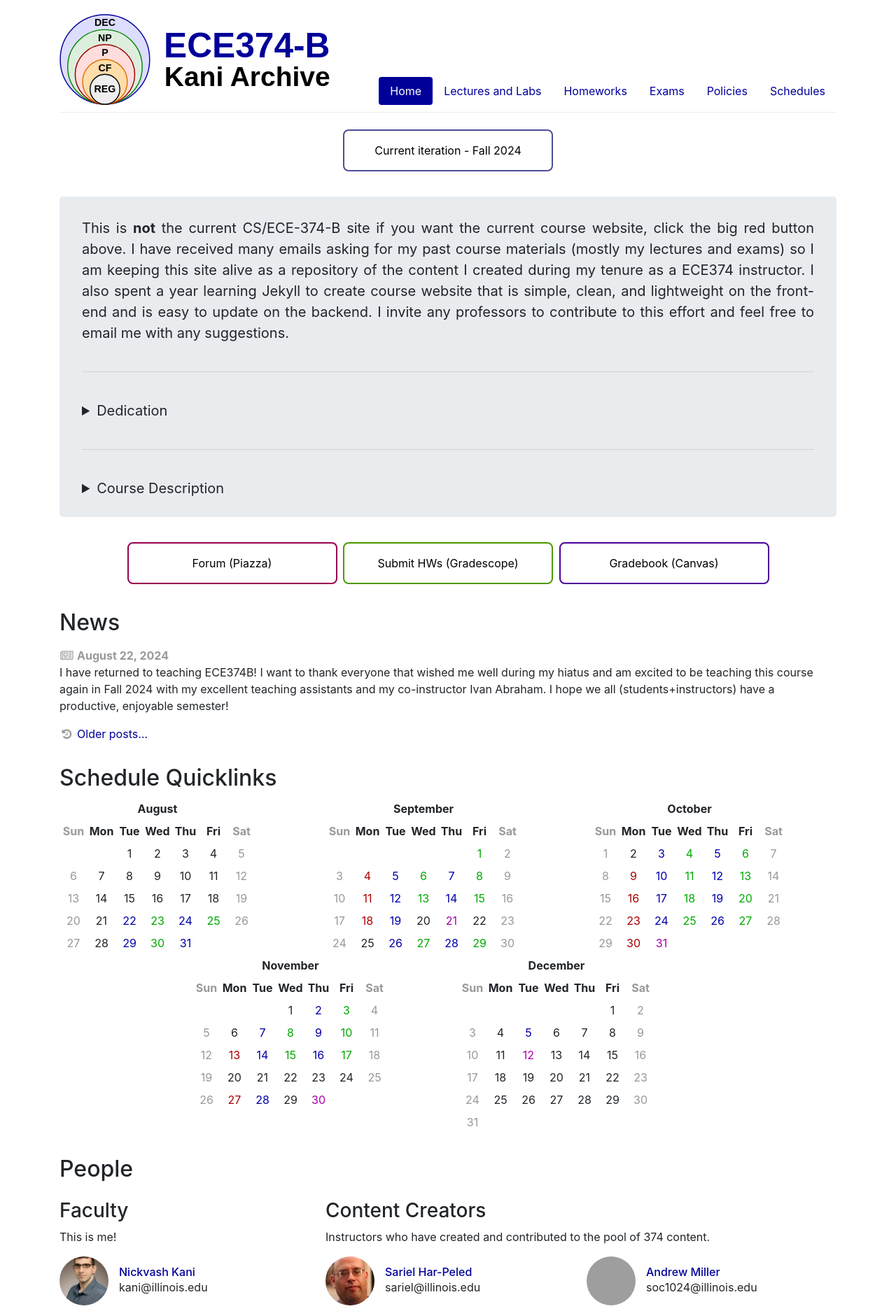
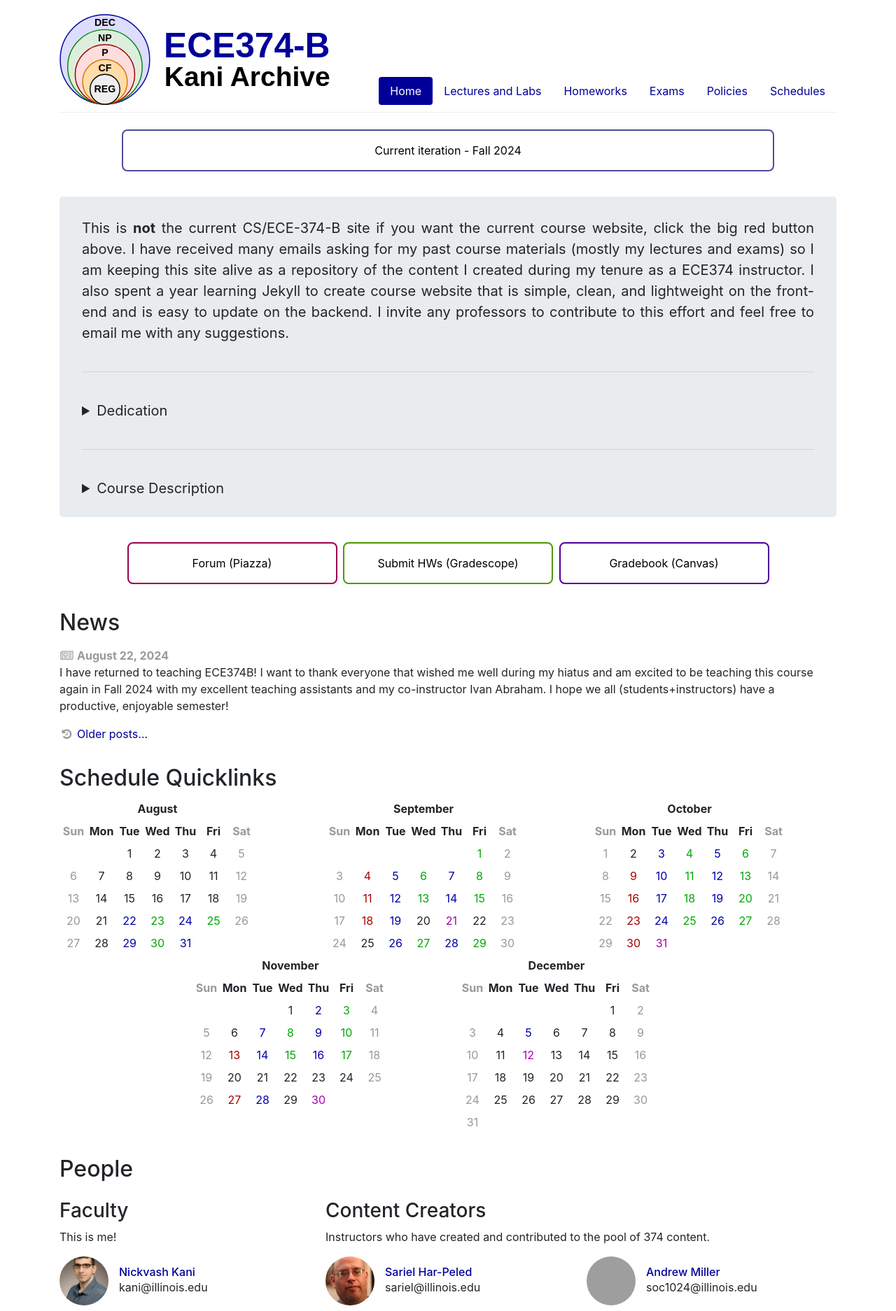
Before and after one commit to UIUC-ECE374B/su25, a Jekyll site: the page built from index.html, in a window 1280 px wide. Shown: the top 1874 px of the page at 70% size. Built offline with Jekyll 4.4.1, drawn with Linux system fonts in a browser that asks for light colours; grey boxes are pictures that could not be loaded.

Commit message:
Makign current iteration button larger

```diff
--- a/index.html
+++ b/index.html
@@ -39,7 +39,7 @@ role-archive-tables:
 
 {% if site.archived == true %}
 <section style="text-align: center;">
-    <a href="https://ecealgo.com/fa24" class="button button4"> Current iteration - Fall 2024 </a>
+    <a href="https://ecealgo.com/fa24" class="button button4" style="min-width: 932px;"> Current iteration - Fall 2024 </a>
 </section>
 {% endif %}
 
```
